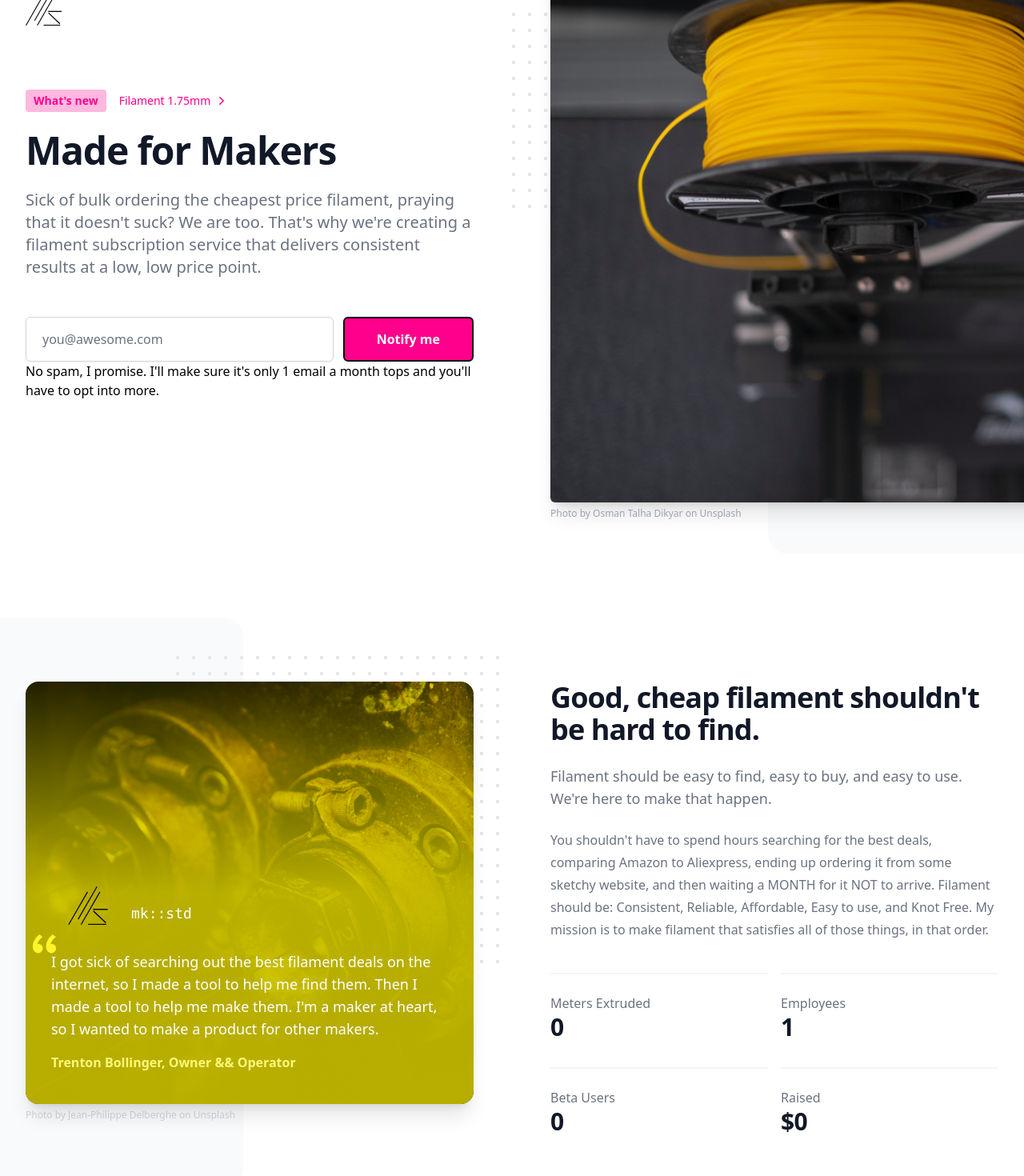
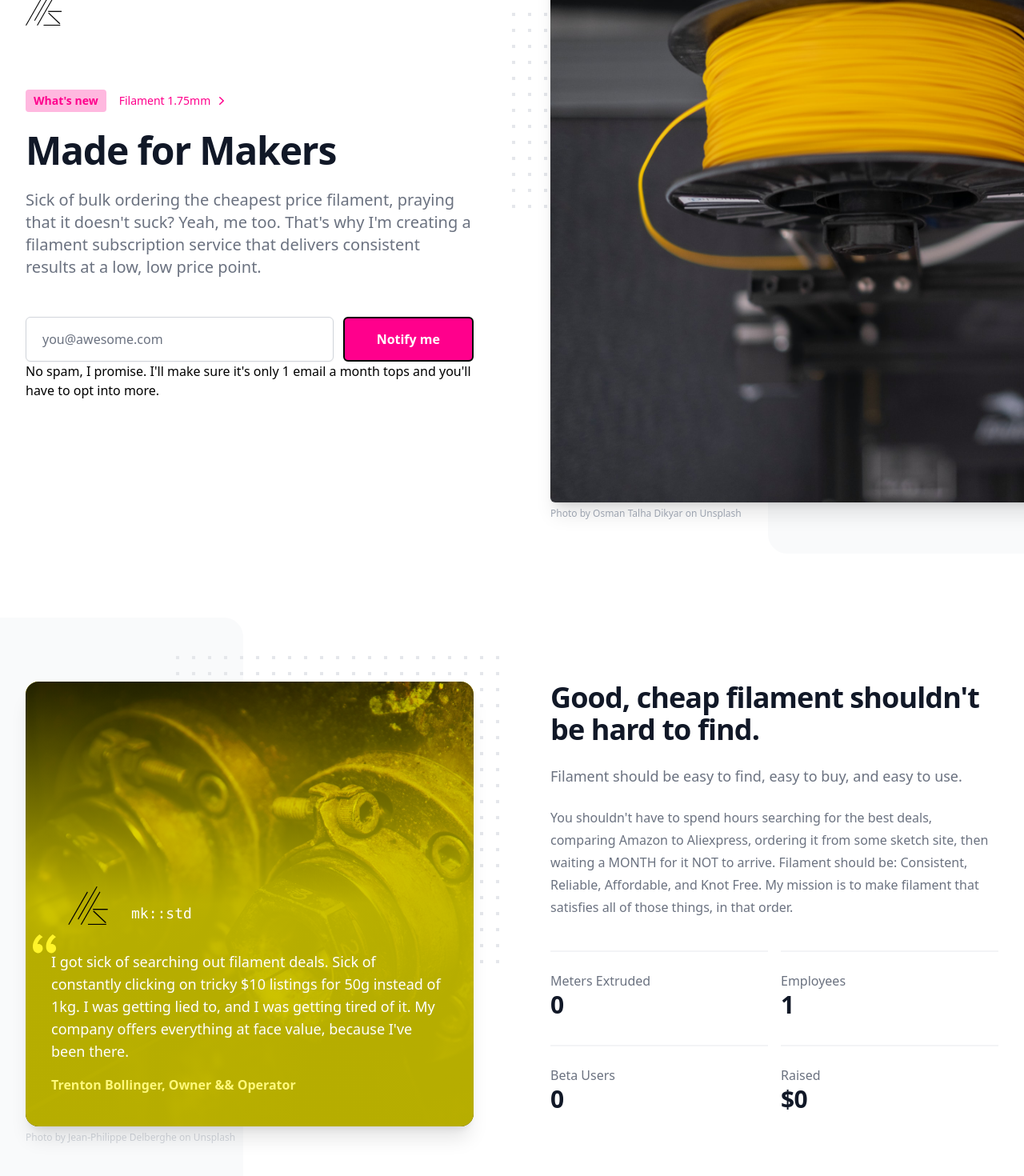
Before and after one commit to tbollinger/makerstandards.com, a Next.js app: page / in a window 1280 px wide. Shown: the part 204-1674 px from the top of the page at 80% size. Built offline with nearby package versions, Linux system fonts and the light colour scheme.

Commit message:
Fixing some typos and marketing text

```diff
--- a/src/app/page.tsx
+++ b/src/app/page.tsx
@@ -45,8 +45,8 @@ export default function Example() {
                   </h1>
                   <p className="mt-6 text-xl text-gray-500">
                     Sick of bulk ordering the cheapest price filament, praying that it doesn&apos;t suck?
-                    We are too.
-                    That&apos;s why we&apos;re creating a filament subscription service that delivers consistent results at a low, low price point.
+                    Yeah, me too.
+                    That&apos;s why I&apos;m creating a filament subscription service that delivers consistent results at a low, low price point.
                   </p>
                 </div>
                 <div className={`mt-12`}>{}</div>
@@ -109,8 +109,10 @@ export default function Example() {
                           <path d="M9.352 4C4.456 7.456 1 13.12 1 19.36c0 5.088 3.072 8.064 6.624 8.064 3.36 0 5.856-2.688 5.856-5.856 0-3.168-2.208-5.472-5.088-5.472-.576 0-1.344.096-1.536.192.48-3.264 3.552-7.104 6.624-9.024L9.352 4zm16.512 0c-4.8 3.456-8.256 9.12-8.256 15.36 0 5.088 3.072 8.064 6.624 8.064 3.264 0 5.856-2.688 5.856-5.856 0-3.168-2.304-5.472-5.184-5.472-.576 0-1.248.096-1.44.192.48-3.264 3.456-7.104 6.528-9.024L25.864 4z"/>
                         </svg>
                         <p className="relative">
-                          I got sick of searching out the best filament deals on the internet, so I made a tool to help me find them.
-                          Then I made a tool to help me make them. I&apos;m a maker at heart, so I wanted to make a product for other makers.
+                          I got sick of searching out filament deals.
+                          Sick of constantly clicking on tricky $10 listings for 50g instead of 1kg.
+                          I was getting lied to, and I was getting tired of it.
+                          My company offers everything at face value, because I&apos;ve been there.
                         </p>
                       </div>
 
@@ -133,12 +135,12 @@ export default function Example() {
                 </h2>
                 <div className="mt-6 space-y-6 text-gray-500">
                   <p className="text-lg">
-                    Filament should be easy to find, easy to buy, and easy to use. We&apos;re here to make that happen.
+                    Filament should be easy to find, easy to buy, and easy to use.
                   </p>
                   <p className="text-base leading-7">
                     You shouldn&apos;t have to spend hours searching for the best deals, comparing Amazon to Aliexpress,
-                    ending up ordering it from some sketchy website, and then waiting a MONTH for it NOT to arrive.
-                    Filament should be: Consistent, Reliable, Affordable, Easy to use, and Knot Free.
+                    ordering it from some sketch site, then waiting a MONTH for it NOT to arrive.
+                    Filament should be: Consistent, Reliable, Affordable, and Knot Free.
                     My mission is to make filament that satisfies all of those things, in that order.
                   </p>
                 </div>
```
